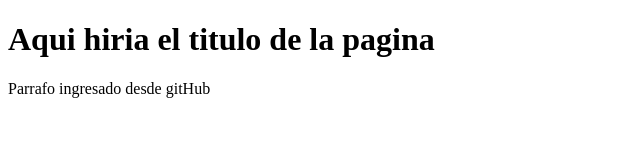
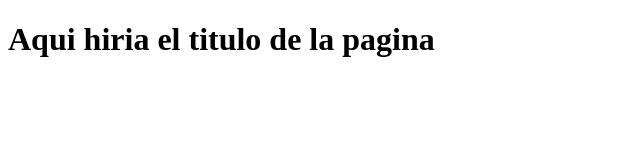
Before and after one commit to Jhonedinson/Curso-git-2, a plain HTML site: page index.html in a window 1280 px wide. Shown: the whole page, without its empty margins (0-640 px from the left). Drawn offline with Linux system fonts and the light colour scheme.

Commit message:
nuevo commit

```diff
--- a/index.html
+++ b/index.html
@@ -7,6 +7,5 @@
 </head>
 <body>
     <h1>Aqui hiria el titulo de la pagina</h1>
-    <p>Parrafo ingresado desde gitHub<p>
 </body>
 </html>
```
